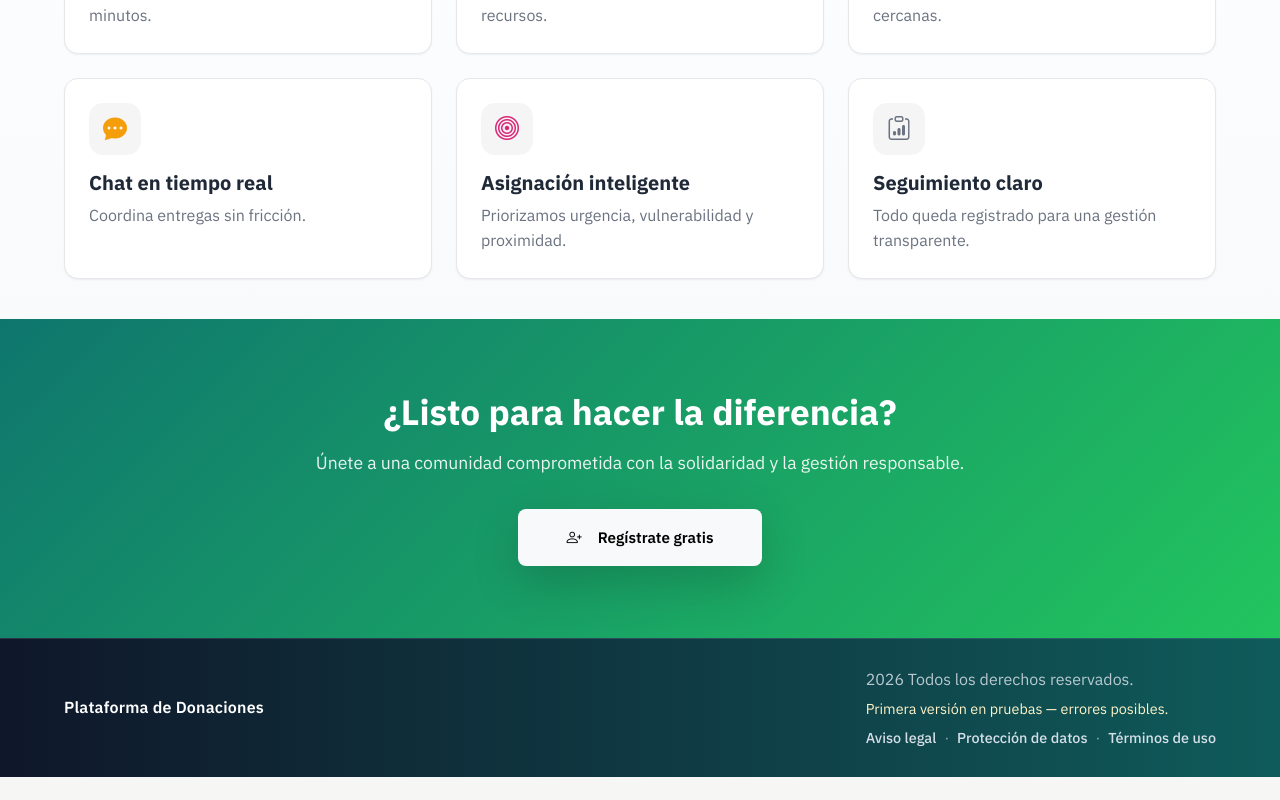
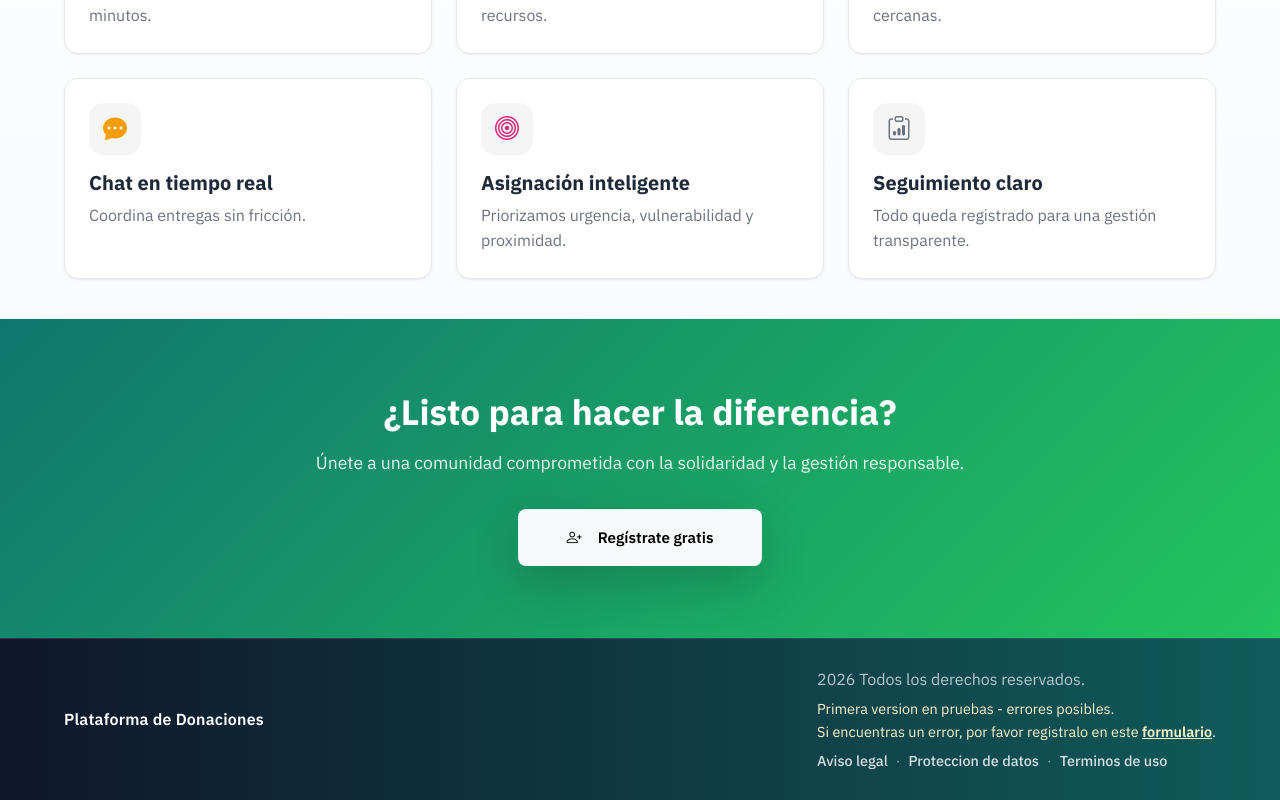
Before and after one commit to oiercar19/PFG-Plataforma-Donaciones, a React (Create React App) app in the folder frontend/: page / in a window 1280 px wide. Shown: the part 1371-2171 px from the top of the page. Before the commit the page ends 2148 px from the top, so only its background shows below. Built offline with nearby package versions, Linux system fonts and the light colour scheme; no server answers.

Commit message:
feat (Frontend): footer warning with error reporting link

```diff
--- a/frontend/src/components/Footer.css
+++ b/frontend/src/components/Footer.css
@@ -22,6 +22,16 @@
     margin-top: 0.25rem;
 }
 
+.footer-warning a {
+    color: inherit;
+    text-decoration: underline;
+    font-weight: 600;
+}
+
+.footer-warning a:hover {
+    color: #fde68a;
+}
+
 .footer-links {
     display: flex;
     align-items: center;
--- a/frontend/src/components/Footer.js
+++ b/frontend/src/components/Footer.js
@@ -12,13 +12,25 @@ const Footer = () => {
                 <div className="footer-brand">Plataforma de Donaciones</div>
                 <div>
                     <div className="footer-meta">{year} Todos los derechos reservados.</div>
-                    <div className="footer-warning">Primera versión en pruebas — errores posibles.</div>
+                    <div className="footer-warning">
+                        Primera version en pruebas - errores posibles.
+                        <br />
+                        Si encuentras un error, por favor registralo en este{' '}
+                        <a
+                            href="https://docs.google.com/forms/d/e/1FAIpQLSdZvtAXDrBKBSKZY8AarBrJOnAPgvXjW0Fb5krQWS6qz2GOgg/viewform?usp=publish-editor"
+                            target="_blank"
+                            rel="noopener noreferrer"
+                        >
+                            formulario
+                        </a>
+                        .
+                    </div>
                     <div className="footer-links">
                         <Link to="/aviso-legal">Aviso legal</Link>
-                        <span className="footer-links-sep">·</span>
-                        <Link to="/proteccion-datos">Protección de datos</Link>
-                        <span className="footer-links-sep">·</span>
-                        <Link to="/terminos-uso">Términos de uso</Link>
+                        <span className="footer-links-sep">&middot;</span>
+                        <Link to="/proteccion-datos">Proteccion de datos</Link>
+                        <span className="footer-links-sep">&middot;</span>
+                        <Link to="/terminos-uso">Terminos de uso</Link>
                     </div>
                 </div>
             </Container>
```
